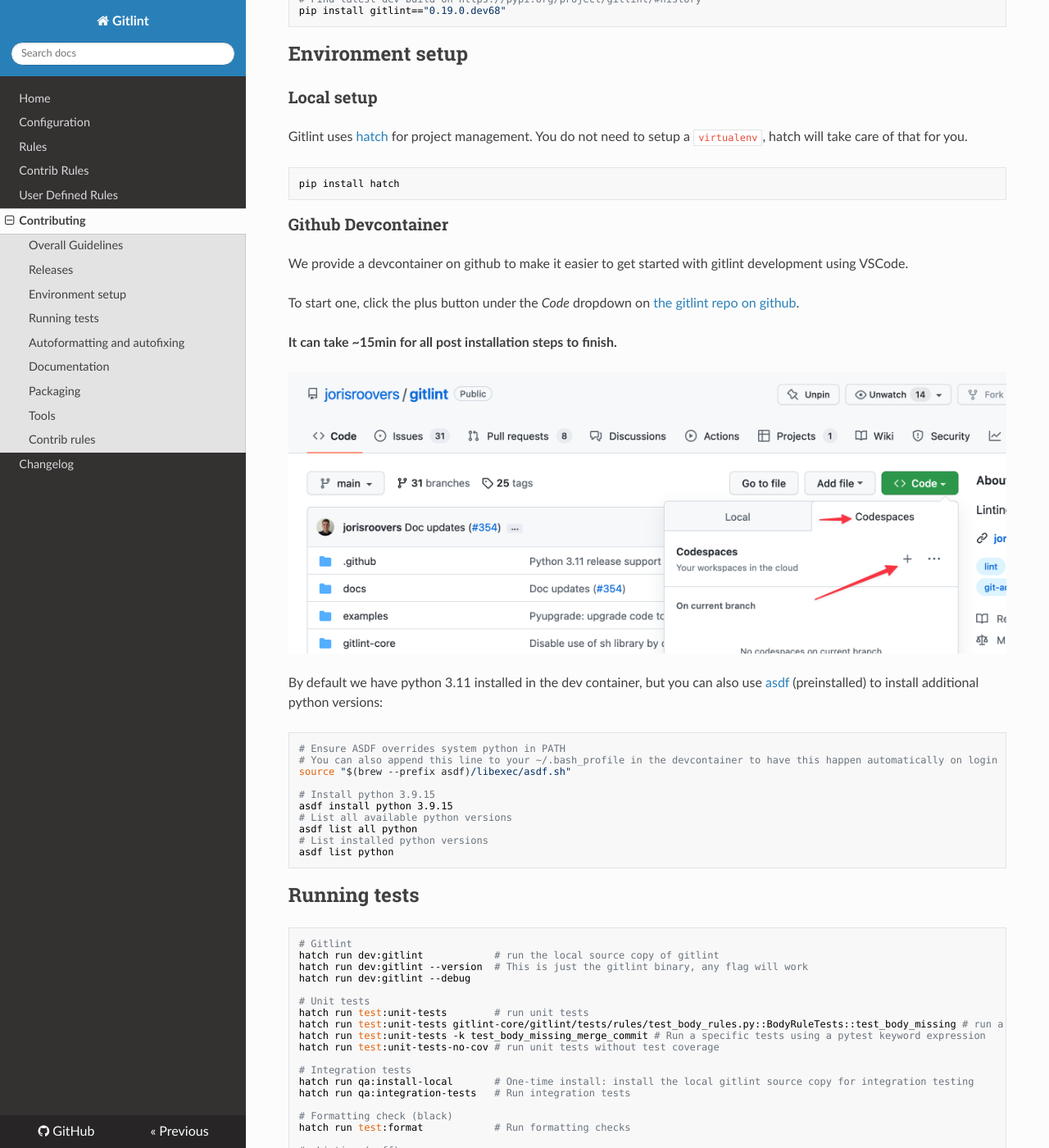
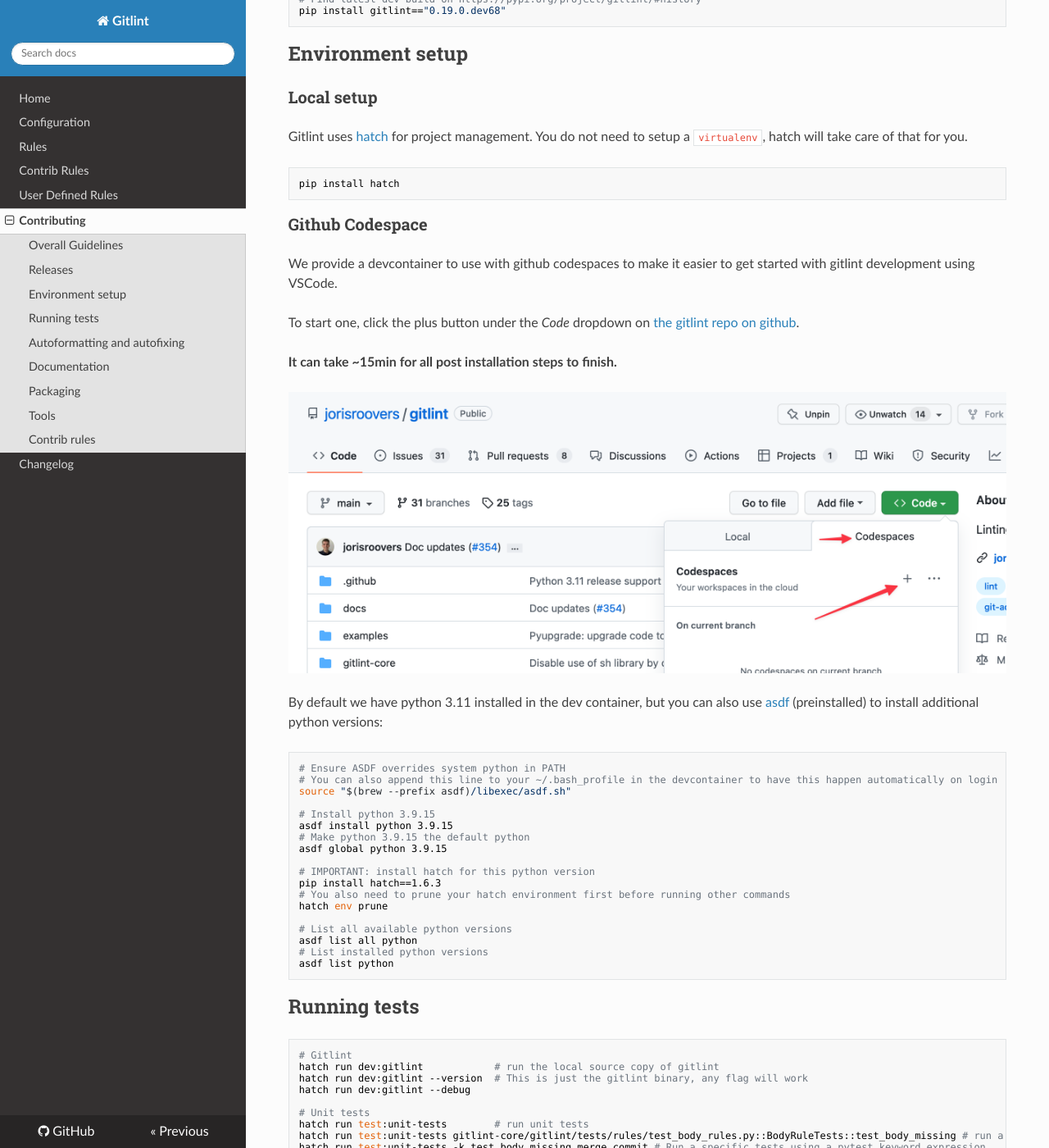
Before and after one commit to jorisroovers/gitlint, an MkDocs documentation site: the page built from docs/contributing.md, in a window 1280 px wide and 1400 px high, scrolled down 1411 px. Shown: the whole window at 82% size. Built offline with MkDocs 1.6.1, drawn with Linux system fonts in a browser that asks for light colours; nearby versions of some CDN libraries.

Commit message:
Docs: info on testing different python versions (#484)
The docs were missing important steps on how to test gitlint against
different python versions on the dev container.

Also fixes the Devcontainer's postCreateCommand.sh to install hatch
using pip instead of homebrew.

````diff
--- a/docs/contributing.md
+++ b/docs/contributing.md
@@ -66,9 +66,10 @@
 pip install hatch
 ```
 
-### Github Devcontainer
+### Github Codespace
 
-We provide a devcontainer on github to make it easier to get started with gitlint development using VSCode.
+We provide a devcontainer to use with github codespaces to make it easier to get started with gitlint development
+using VSCode.
 
 To start one, click the plus button under the *Code* dropdown on
 [the gitlint repo on github](https://github.com/jorisroovers/gitlint).
@@ -88,11 +89,20 @@
 
 # Install python 3.9.15
 asdf install python 3.9.15
+# Make python 3.9.15 the default python
+asdf global python 3.9.15
+
+# IMPORTANT: install hatch for this python version
+pip install hatch==1.6.3
+# You also need to prune your hatch environment first before running other commands
+hatch env prune
+
 # List all available python versions
 asdf list all python
 # List installed python versions
 asdf list python
 ```
+
 
 ## Running tests
 ```sh
````
Also changed, not shown: 1 other file.
